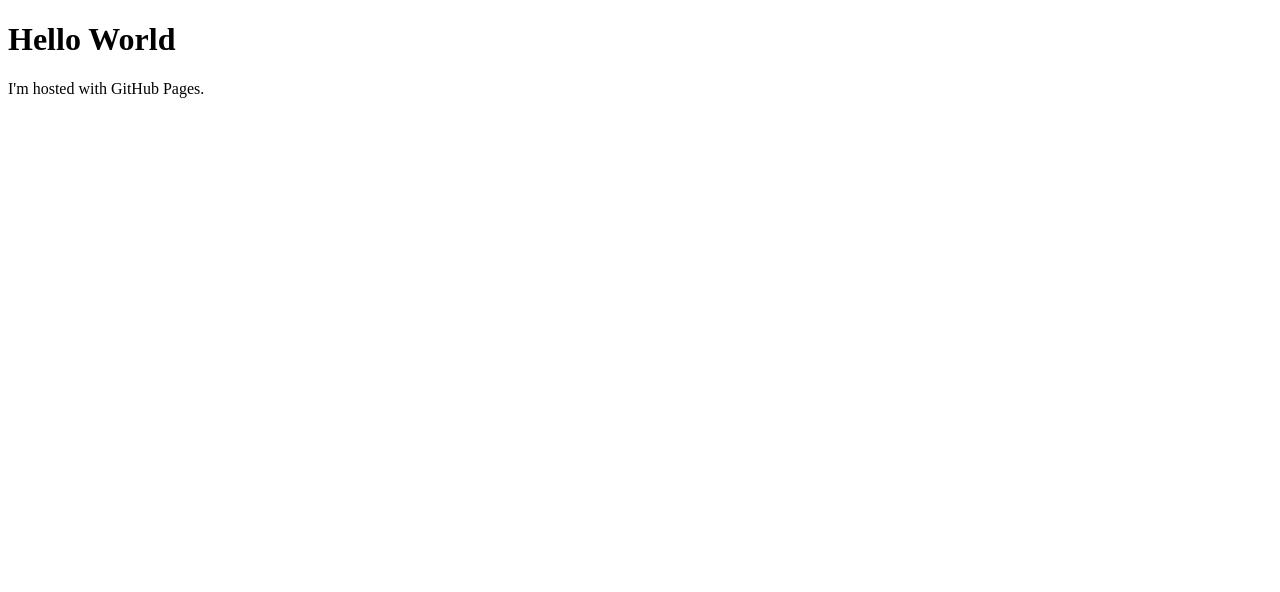
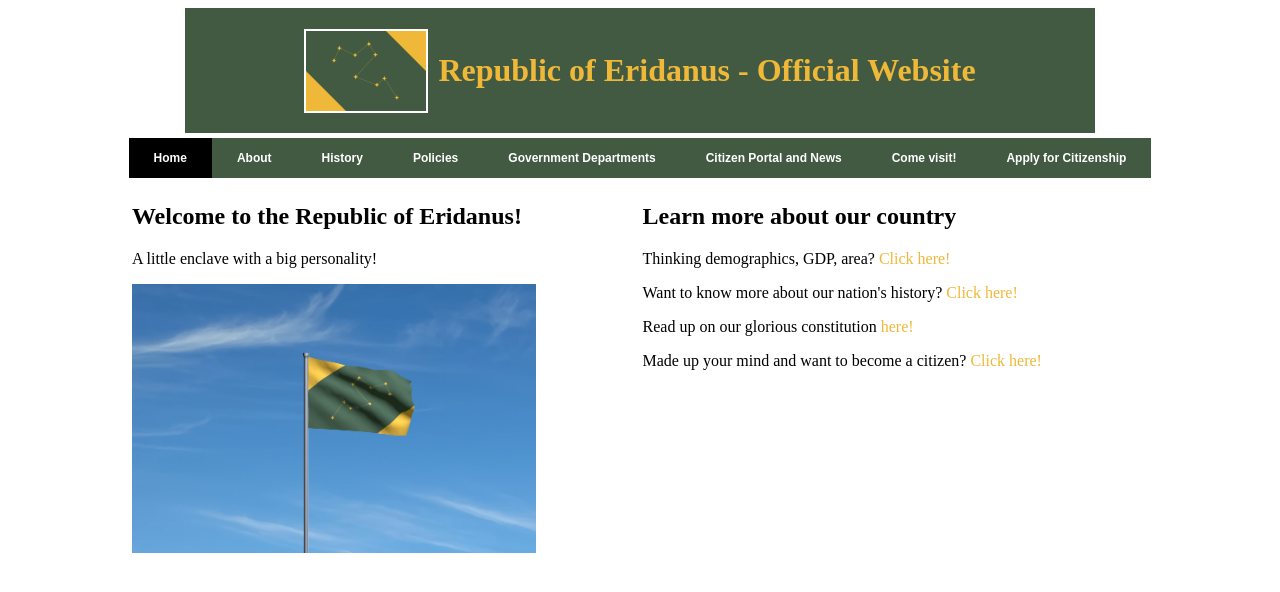
Before and after one commit to Republic-of-Eridanus/Republic-of-Eridanus.github.io, a plain HTML site: page index.html in a window 1280 px wide. Drawn offline with Linux system fonts and the light colour scheme.

Commit message:
Begin main page and design
Mostly finished the main page and the layout and design stuff that will feature on all of the webpages

```diff
--- /dev/null
+++ b/css.css
@@ -0,0 +1,123 @@
+/* ERIDANUS GREEN: 415A41 */
+/* ERIDANUS GOLD: EFB838 */
+/* ERIDANUS DARK GOLD: 646D3F */
+
+/* some navbar idk*/
+.dropdownmenu ul, .dropdownmenu li {
+	margin: 0;
+	padding: 0;
+}
+
+.dropdownmenu ul {
+	list-style: none;
+	width: 100%;
+}
+.dropdownmenu li {
+    display: block;
+	float: left;
+	position: relative;
+	width:auto;
+}
+
+.dropdownmenu {
+    padding: 5px;
+    margin: auto;
+}
+
+.stupidnavbar{
+    display: flex;
+    justify-content: center;
+}
+
+.dropdownmenu a {
+	background: #415A41;
+	color: #FFFFFF;
+	display: block;
+	font: bold 12px/20px sans-serif;
+	padding: 10px 25px;
+	text-align: center;
+	text-decoration: none;
+	-webkit-transition: all .25s ease;
+	-moz-transition: all .25s ease;
+	-ms-transition: all .25s ease;
+	-o-transition: all .25s ease;
+	transition: all .25s ease;
+}
+
+.dropdownmenu li:hover a {
+	background: #000000;
+}
+
+.active a {
+	background: black;
+}
+
+#submenu {
+	left: 0;
+	opacity: 0;
+	position: absolute;
+	top: 35px;
+	visibility: hidden;
+	z-index: 1;
+}
+li:hover ul#submenu {
+	opacity: 1;
+	top: 40px;
+	visibility: visible;
+}
+#submenu li {
+	float: none;
+	width: 100%;
+}
+#submenu a:hover {
+	background: #415A41;
+}
+#submenu a {
+	background-color:#000000;
+}
+
+#submenu .subactive a {
+	background: #415A41;
+}
+
+/* banner mmm*/
+.banner{
+    background-color: #415A41;
+    width: 70%;
+    height: 100px;
+    margin: auto;
+    display: flex;
+    gap: 10px;
+    padding: 1%;
+    justify-content: center;
+    align-items: center;
+}
+
+h1{
+    color: #EFB838;
+}
+
+.bannerimg{
+    border: #FFFFFF 2px solid;
+    height: 80%;
+}
+
+.displayimage{
+    width: 80%;
+}
+
+.columnslayout{
+    width: 100%;
+    display: flex;
+    gap: 5px;
+    justify-content: center;
+}
+
+.column{
+    width: 40%;
+}
+
+.inlinelink{
+    color: #EFB838;
+    text-decoration: none;
+}
--- a/index.html
+++ b/index.html
@@ -1,7 +1,63 @@
+<link rel="stylesheet" href="css.css">
 <!DOCTYPE html>
 <html>
-<body>
-<h1>Hello World</h1>
-<p>I'm hosted with GitHub Pages.</p>
-</body>
+    <body>
+        <div class="banner">
+            <img class="bannerimg" src="images/flagsimple.png">
+            <h1>Republic of Eridanus - Official Website</h1>
+        </div>
+
+        <nav class="dropdownmenu">
+            <ul class="stupidnavbar">
+            <li class = "active"><a>Home</a></li>
+            <li><a href="#">About</a>
+                <ul id="submenu">
+                <li><a href="about.html">About our nation</a></li>
+                <li><a href="funfacts.html">Fun facts</a></li>
+                <li><a href="messagefrompresident.html">A message from the president</a></li>
+                </ul>
+            </li>
+            <li><a href="history.html">History</a></li>
+            <li><a href="#">Policies</a>
+                <ul id="submenu">
+                <li><a href="constitution.html">Our constitution</a></li>
+                <li><a href="foreignpolicy.html">Foreign Policy</a></li>
+                <li><a href="sovereignty.html">About our sovereignty</a></li>
+                </ul>
+            </li>
+            <li><a href="#">Government Departments</a>
+                <ul id="submenu">
+                <li><a href="gov.html">Eridanese Government</a></li>
+                <li><a href="eaf.html">Eridanese Armed Forces</a></li>
+                <li><a href="deptwr.html">Department of Trees, Water and the Rocks</a></li>
+                <li><a href="depmf.html">Department of Money and Finance</a></li>
+                <li><a href="depda.html">Department of Diplomatic Affairs</a></li>
+                <li><a href="depla.html">Department of Learning and Education</a></li>
+                <li><a href="depit.html">Department of Infrastructure and Transport</a></li>
+                <li><a href="deptt.html">Department of Tourism and Travel</a></li>
+                <li><a href="depj.html">Department of the Judiciary</a></li>
+                <li><a href="depdm.html">Department of Departmental Management</a></li>
+                </ul>
+            </li>
+            <li><a href="citizenportal.html">Citizen Portal and News</a></li>
+            <li><a href="tourists.html">Come visit!</a></li>
+            <li><a href="citizenship.html">Apply for Citizenship</a></li>
+            </ul>
+        </nav>
+
+        <div class="columnslayout">
+            <div class="column">
+                <h2>Welcome to the Republic of Eridanus!</h1>
+                <p>A little enclave with a big personality!</p>
+                <img class="displayimage" src="images/wavingflag.png">
+            </div>
+            <div class="column">
+                <h2>Learn more about our country</h2>
+                <p>Thinking demographics, GDP, area? <a href="about.html" class="inlinelink">Click here!</a></p>
+                <p>Want to know more about our nation's history? <a href="history.html" class="inlinelink">Click here!</a></p>
+                <p>Read up on our glorious constitution <a href="history.html" class="inlinelink">here!</a></p>
+                <p>Made up your mind and want to become a citizen? <a href="history.html" class="inlinelink">Click here!</a></p>
+            </div>
+        </div>
+    </body>
 </html>
```
Also changed, not shown: images/flag.png (added), images/flagsimple.png (added), images/wavingflag.png (added), 1 other file.
